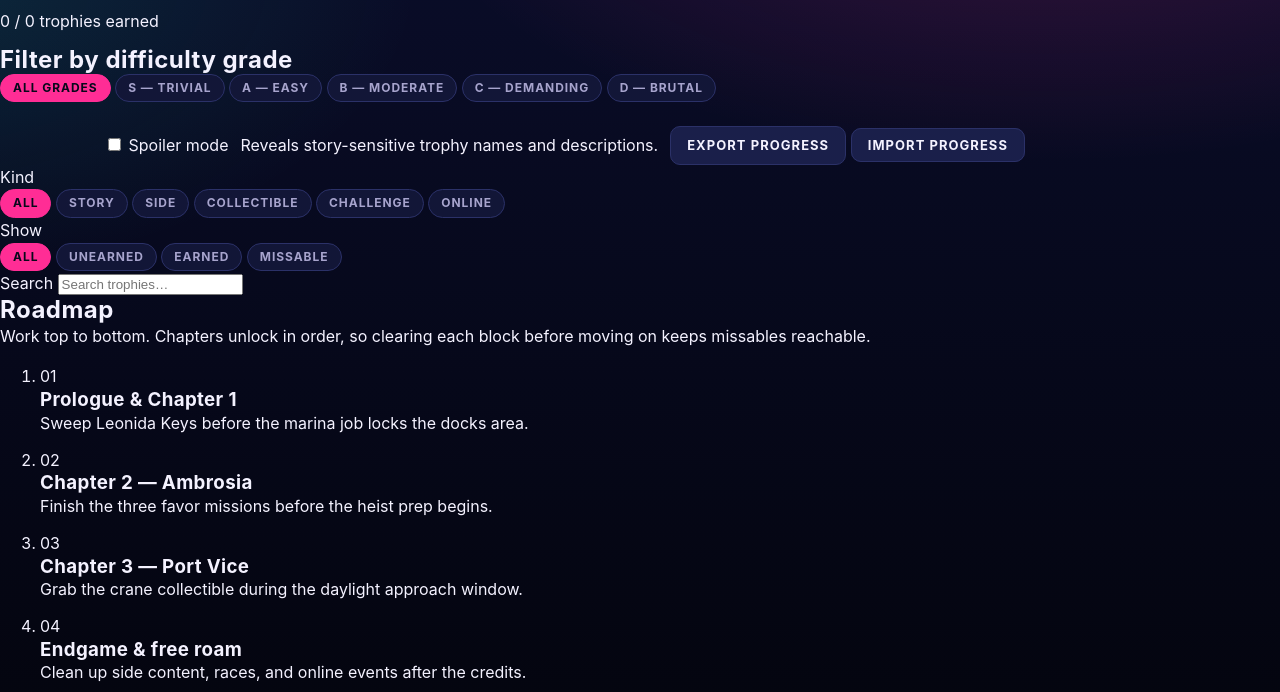
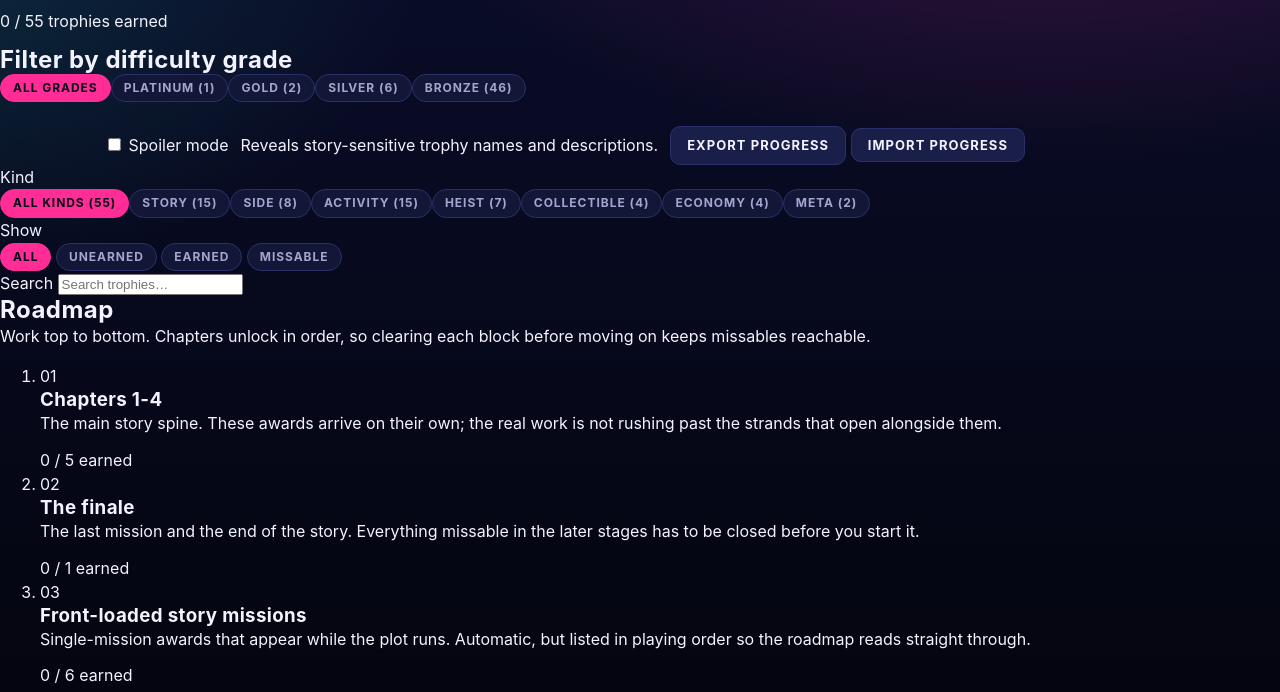
Before and after one commit to keyzoxyz/leonida-trophy-guide, a plain HTML site: page app/index.html in a window 1280 px wide. Shown: the part 89-781 px from the top of the page. Drawn offline with Linux system fonts and the light colour scheme.

Commit message:
Fix the module script tag and rerender the four screenshots

```diff
--- a/app/index.html
+++ b/app/index.html
@@ -204,6 +204,6 @@
         : ISO_FALLBACK;
     }
   </script>
-  <script src="./app.js" defer></script>
+  <script type="module" src="./app.js"></script>
 </body>
 </html>
```
Also changed, not shown: screenshots/1-checklist.png (added), screenshots/2-guide.png (added), screenshots/3-roadmap.png (added), screenshots/4-spoiler.png (added).
